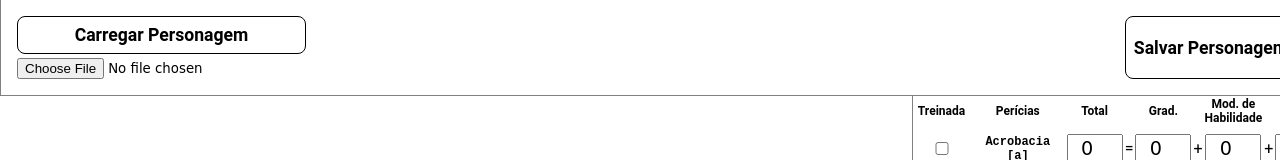
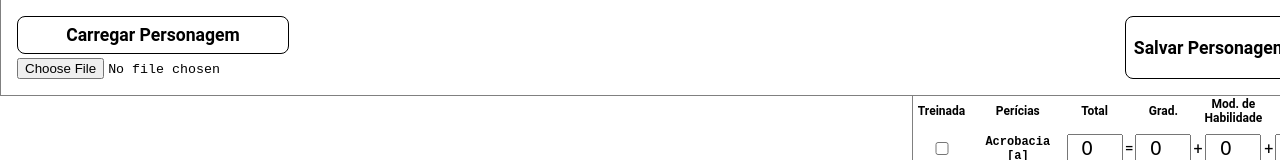
Before and after one commit to NiiMiyo/tormenta-ficha, a plain HTML site: page index.html in a window 1280 px wide. Shown: the top 160 px of the page. Drawn offline with Linux system fonts and the light colour scheme; a web font is replaced by a local one.

Commit message:
Update styles.css

```diff
--- a/styles.css
+++ b/styles.css
@@ -291,3 +291,6 @@ body input {
   background-color: #dddddd;
   transition: 0.2s;
 }
+#header input {
+  font-family: 'Roboto Mono', monospace;
+}
```
